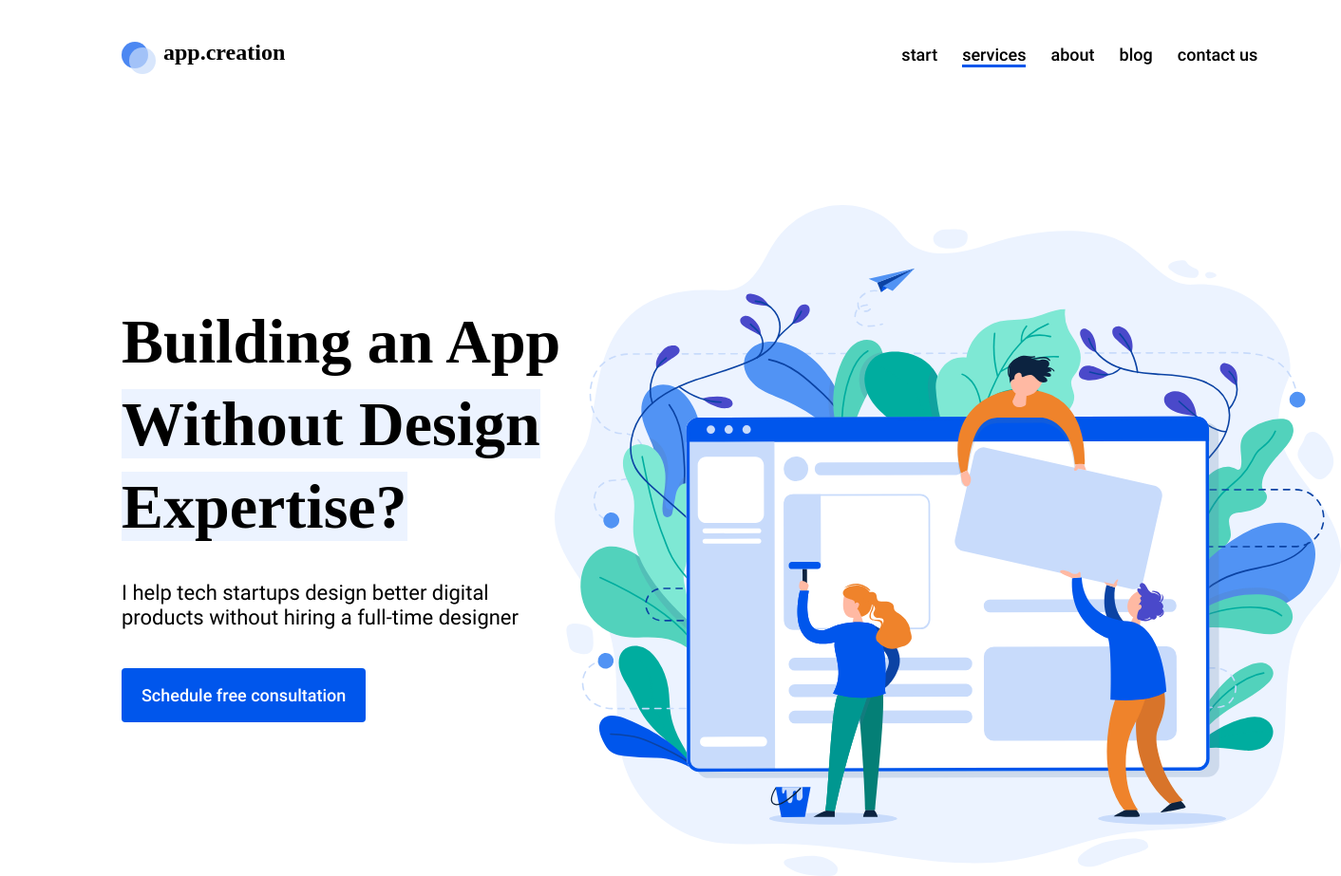
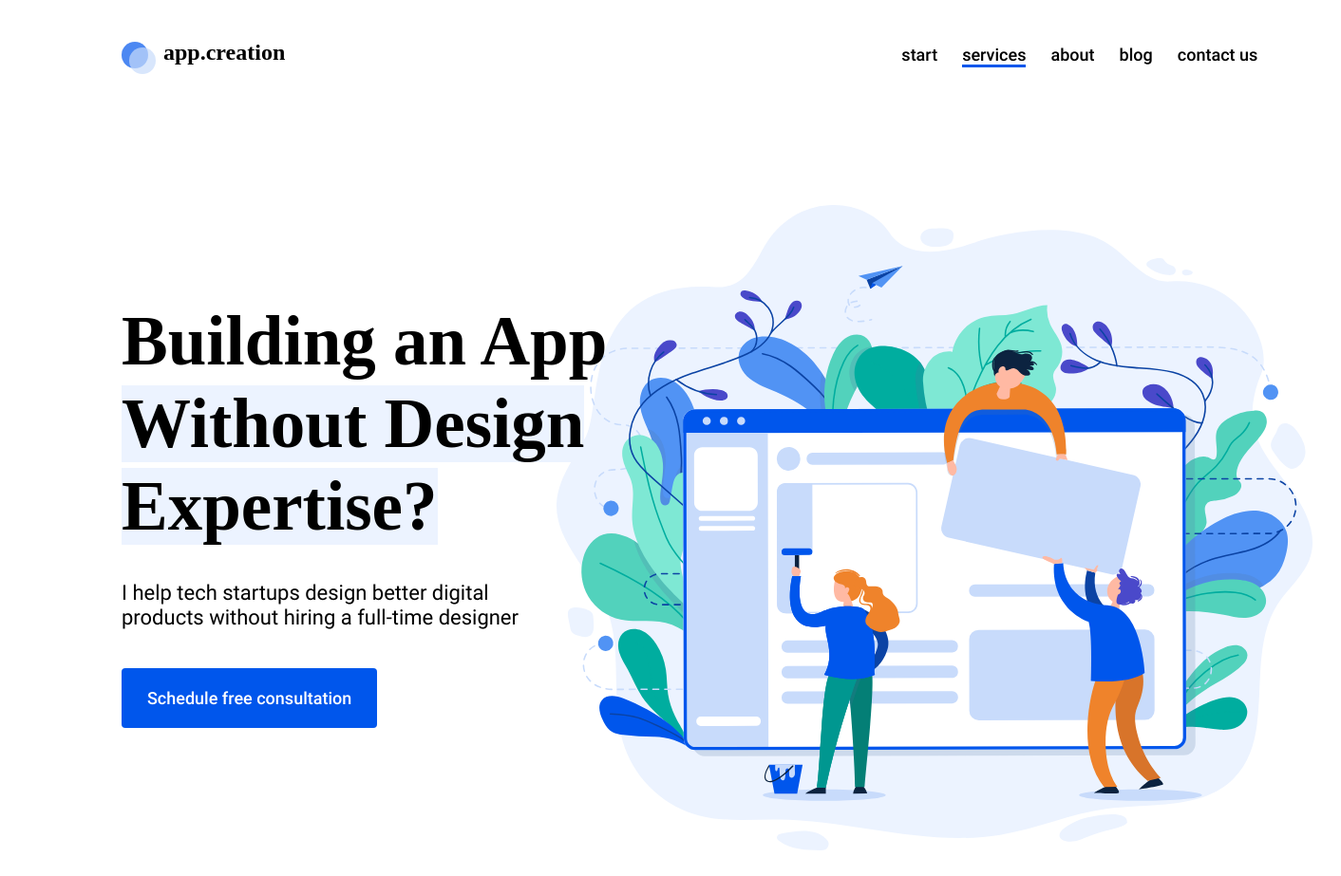
Before and after one commit to WebHeroSchool/Masterskaya, a plain HTML site: page index.html in a window 1280 px wide. Shown: the whole page at 95% size, 1412 px wide, since content can reach past the window. After the commit the page ends 896 px from the top, so only its background shows below. Drawn offline with Linux system fonts and the light colour scheme.

Commit message:
актуальная правка в css

```diff
--- a/styles.css
+++ b/styles.css
@@ -31,17 +31,16 @@ body {
 .main {
   padding: 0 57% 200px 0;
  background: top right no-repeat url(img/mainImg.svg);
- width: 700px;
- height: 507px;
+ width: 670px;
+ height: 480px;
 
 }
 
 .main__title {
  margin: 0 0 40px 0;
- padding-right: 60%;
  padding-top: 100px;
- font: 700 66px/87px 'pt_serifbold';
- width: 567px;
+ font: 700 73px/87px 'pt_serifbold';
+ width: 590px;
  height: 255px;
 
 }
@@ -59,7 +58,7 @@ body {
  font: 500 18px/21px 'roboto_medium';
  color: #fff;
  background: #0056EC;
- padding: 18px 21px;
+ padding: 21px 27px;
  text-decoration: none;
  border-radius: 4px;
  transition: opacity .5s;
@@ -126,7 +125,7 @@ body {
 }
 
 .menu__item:last-child {
-  margin-right: 0;
+  margin-right: 4;
   width: 85px;
   height: 22px;
 
```
